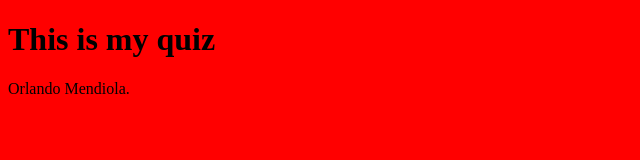
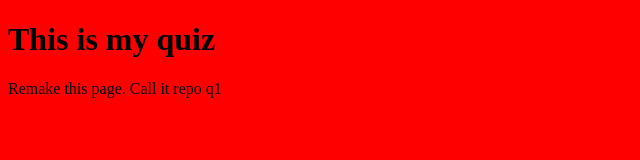
Before and after one commit to Orlando127/q1, a plain HTML site: page index.html in a window 1280 px wide. Shown: the whole page, without its empty margins (0-640 px from the left). Drawn offline with Linux system fonts and the light colour scheme.

Commit message:
Added files via upload

```diff
--- a/index.html
+++ b/index.html
@@ -3,7 +3,7 @@
 <body style="background-color:red;">
 
 <h1>This is my quiz</h1>
-<p>Orlando Mendiola.</p>
+<p>Remake this page. Call it repo q1</p>
 
 </body>
 </html>
```
